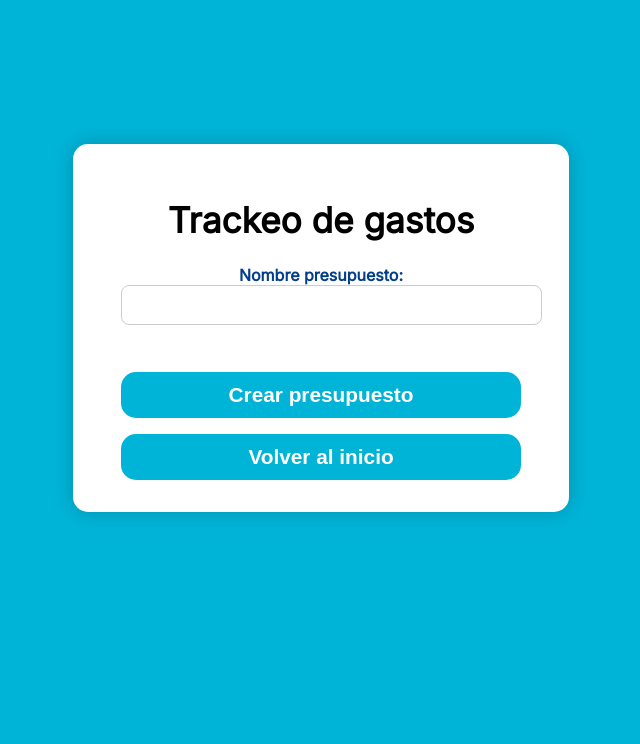
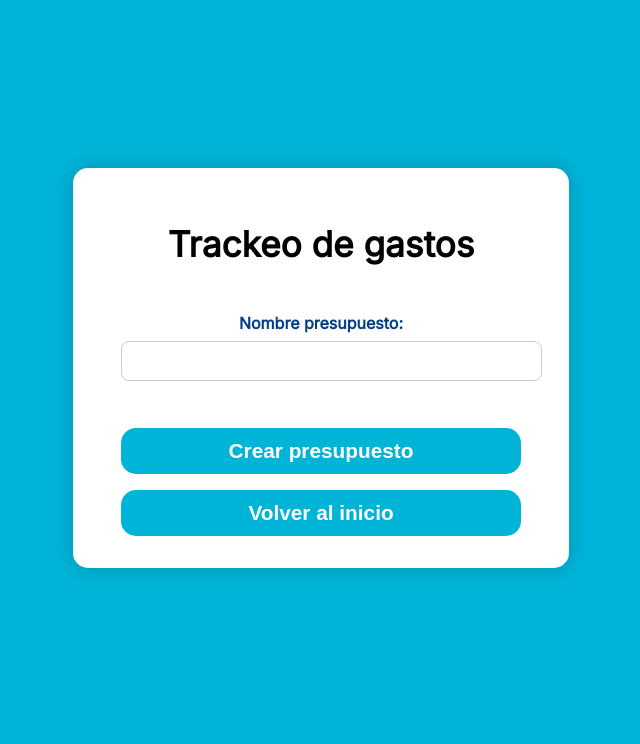
Before and after one commit to RodoAlbornoz/Proyecto-manejo-de-finanzas, a Flask app: template templates/new-budget.html in a window 1280 px wide. Shown: the part 56-800 px from the top of the page, without its empty margins (319-959 px from the left). Run offline with Flask 3, Linux system fonts and the light colour scheme; the template is opened without the code that fills it, so the values that code supplies are empty.

Commit message:
Final fixes

```diff
--- a/static/css/styles.css
+++ b/static/css/styles.css
@@ -12,7 +12,7 @@ body {
 
 h1 {
     font-size: 2.2rem;
-    margin-bottom: 0.5rem;
+    margin-bottom: 2rem;
 }
 
 h2 {
@@ -23,7 +23,7 @@ main {
     display: flex;
     justify-content: center;
     align-items: center;
-    height: 80vh;
+    height: 90vh;
     padding: 0.5rem;
     background-color: var(--sky_blue);
 }
@@ -107,6 +107,15 @@ form input:focus {
     outline: none;
 }
 
+form .form {
+    margin-bottom: 15px;
+}
+
+.form label {
+    display: block;
+    margin-bottom: 0.5rem;
+}
+
 /******************* ERRORS *******************/
 form small {
     font-size: 100%;
@@ -115,10 +124,6 @@ form small {
 
 form input.error {
   border-color: var(--error);
-}
-
-form .form {
-    margin-bottom: 15px;
 }
 
 @media screen and (max-width: 885px) {
```
